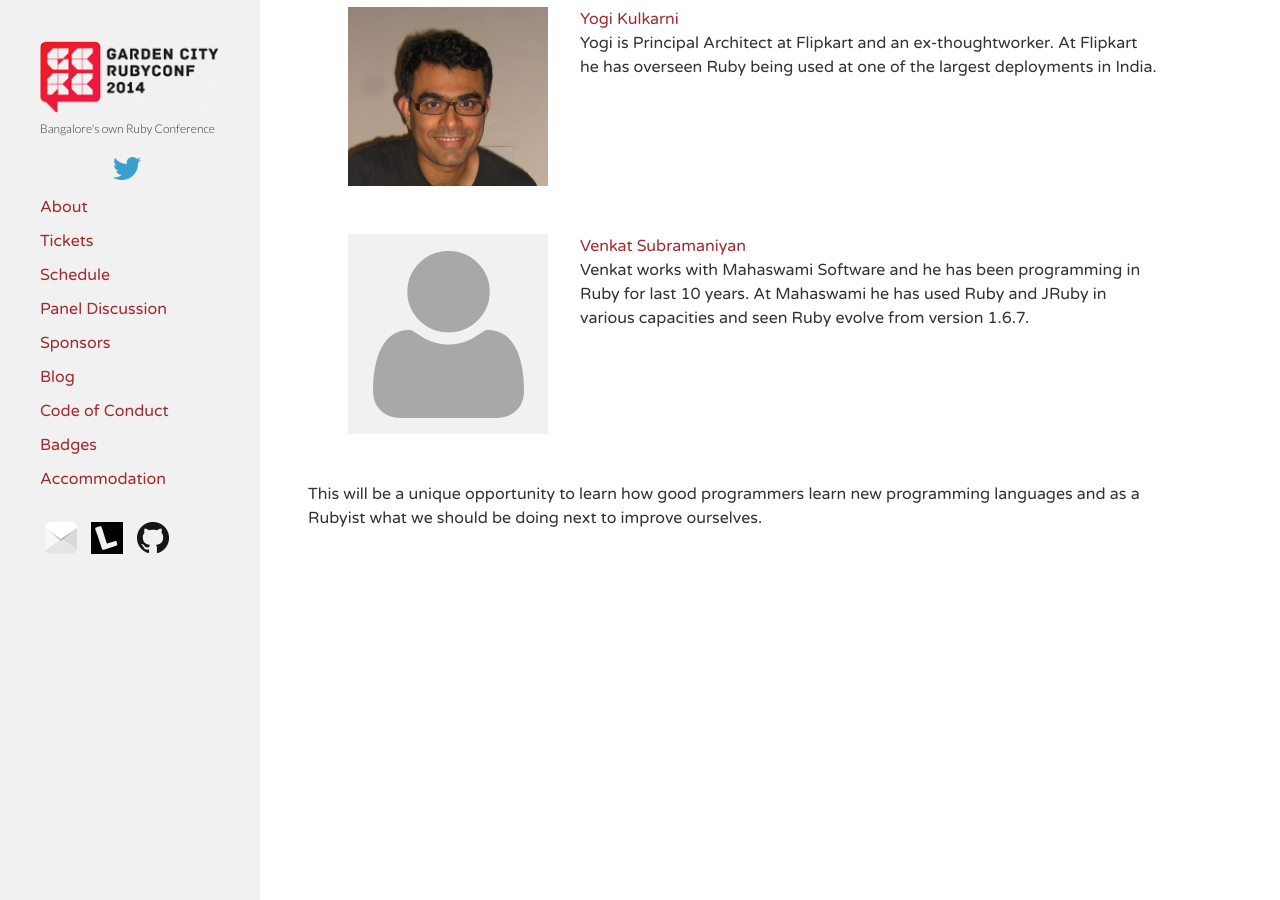
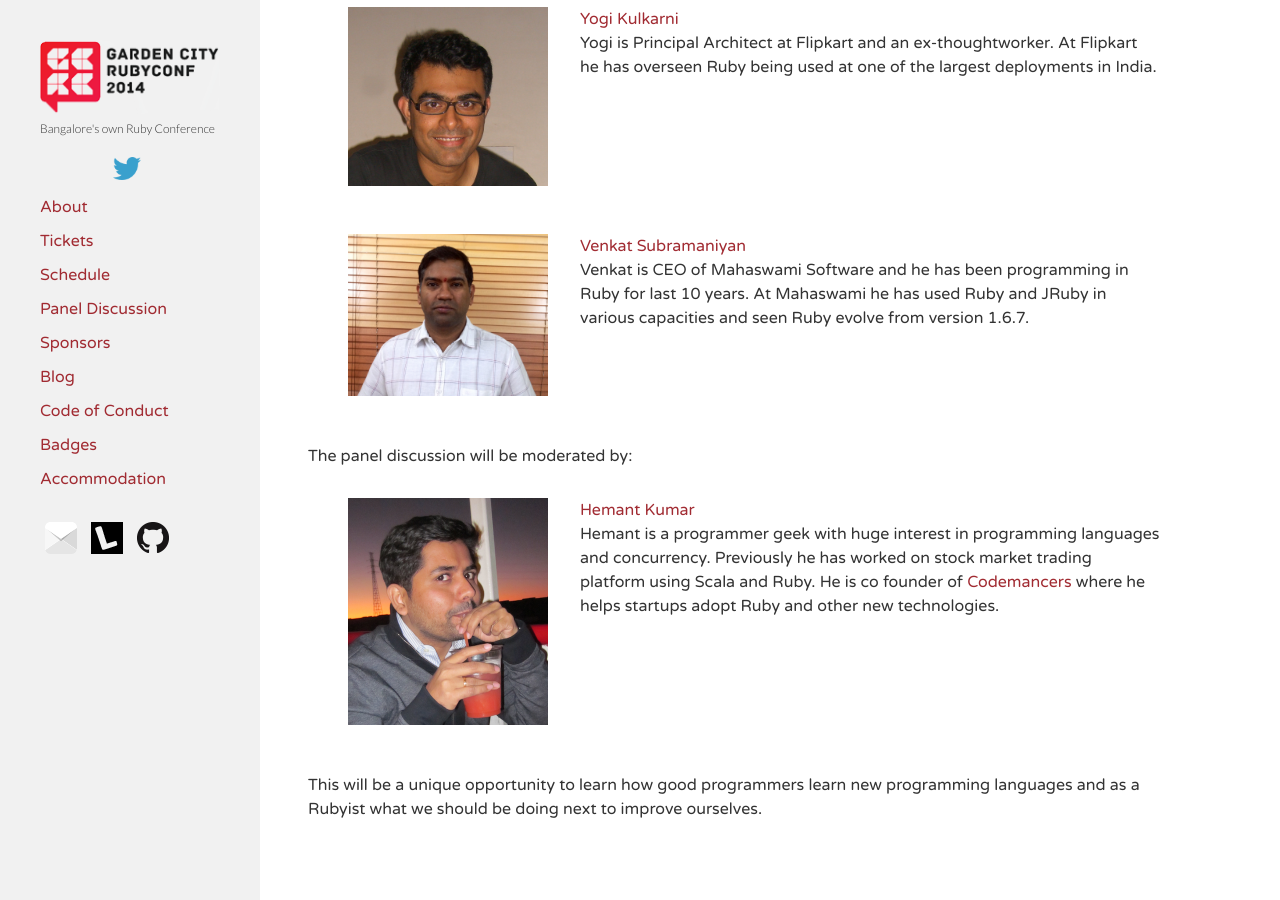
Before and after one commit to GardenCityRuby/GCRC2014, a Jekyll site: the page built from panel.md, in a window 1280 px wide and 900 px high, scrolled down 762 px. Built offline with Jekyll 4.4.1, drawn with Linux system fonts in a browser that asks for light colours; nearby versions of some CDN libraries; comment, search, counter and statistics services are not loaded.

Commit message:
Add hemant & Venkat for panel discussion

```diff
--- a/panel.md
+++ b/panel.md
@@ -48,10 +48,27 @@ Yogi is Principal Architect at Flipkart and an ex-thoughtworker. At Flipkart he
   <li class="clearfix">
     <div>
       <a href="http://www.mahaswami.com/"> Venkat Subramaniyan </a>
-      <img src="{{ site.url}}/images/panel/default-avatar.png" alt="Venkat" />
+      <img src="{{ site.url}}/images/panel/venkat.jpg" alt="Venkat" />
     </div>
     <div>
-    Venkat works with Mahaswami Software and he has been programming in Ruby for last 10 years. At Mahaswami he has used Ruby and JRuby in various capacities and seen Ruby evolve from version 1.6.7.
+    Venkat is CEO of Mahaswami Software and he has been programming in Ruby for last 10 years. At Mahaswami he has used Ruby and JRuby in various capacities and seen Ruby evolve from version 1.6.7.
+    </div>
+  </li>
+</ul>
+
+The panel discussion will be moderated by:
+
+<ul class="panel-discussion">
+  <li class="clearfix">
+    <div>
+      <a href="http://twitter.com/gnufied"> Hemant Kumar </a>
+      <img src="{{ site.url}}/images/panel/hemant.png" alt="Hemant Kumar" />
+    </div>
+    <div>
+Hemant is a programmer geek with huge interest in programming languages and concurrency.
+Previously he has worked on stock market trading platform using Scala and Ruby. He is
+ co founder of <a href="http://codemancers.com"> Codemancers </a> where he helps startups adopt Ruby and
+other new technologies.
     </div>
   </li>
 </ul>
```
Also changed, not shown: images/panel/hemant.png (added), images/panel/venkat.jpg (added).
